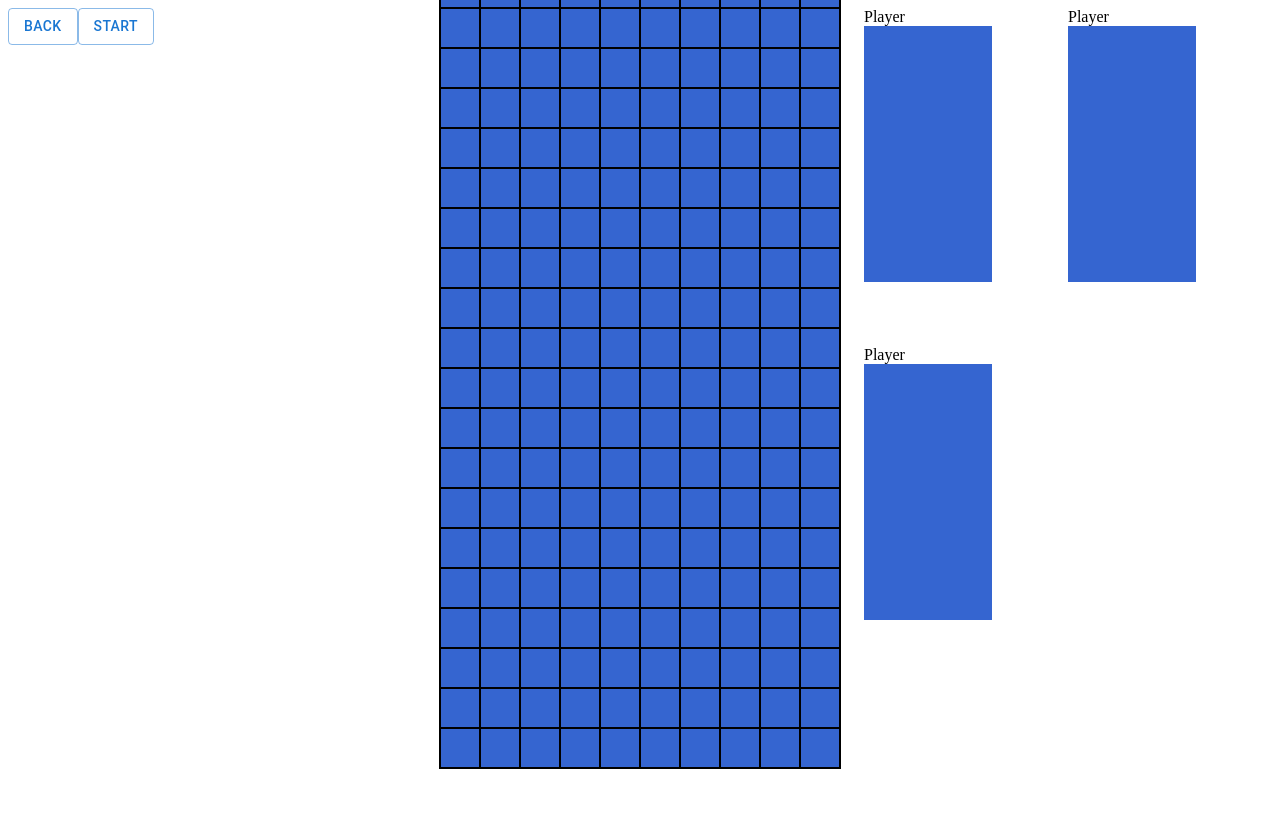
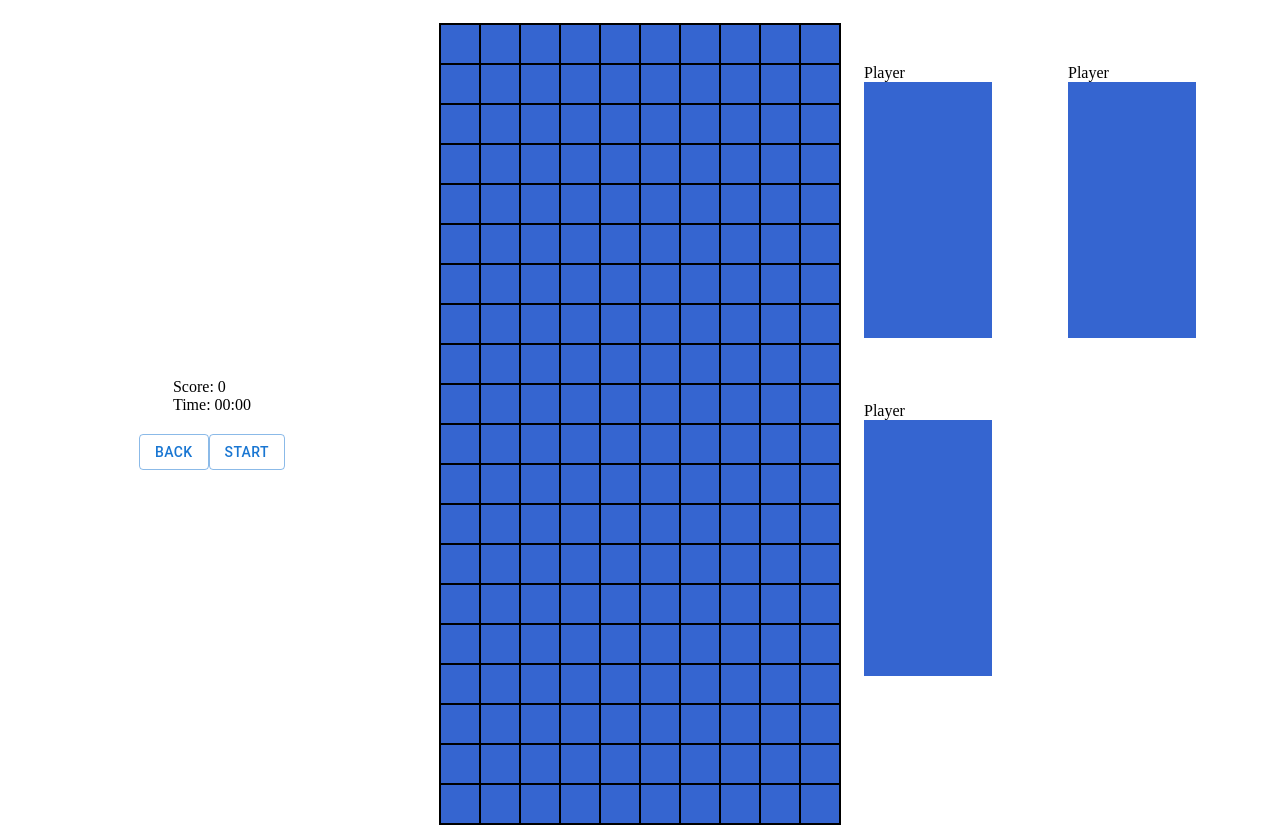
Before and after one commit to artainmo/red-tetris, a React app: page / in a window 1280 px wide. Before the commit the page ends 800 px from the top, so only its background shows below. Built offline with nearby package versions, Linux system fonts and the light colour scheme.

Commit message:
game: review game-menu section + add landPiece

```diff
--- a/src/client/components/Board.js
+++ b/src/client/components/Board.js
@@ -145,6 +145,14 @@ const Board = ({ isActive, setIsActive, socket, user, game, roomId }) =>
         }
     };
 
+    const landPiece = (newGrid, row, col) => {
+        while (canMove('down', pieceShape, row + 1, col)) {
+            cleanGrid(newGrid, row, col);
+            row++;
+        }
+        insertPiece(pieceShape, pieceDirection, row, col);
+    };
+
     const handleKeyDown = (event) => {
         const newGrid = [...grid];
         const [row, col] = piecePosition;
@@ -165,6 +173,8 @@ const Board = ({ isActive, setIsActive, socket, user, game, roomId }) =>
             cleanGrid(newGrid, row, col);
             setIndexDirection(indexDirection + 1);
             setPieceDirection(DIRECTIONS[indexDirection % 4]);
+        } else if (event.key === ' ') {
+            landPiece(newGrid, row, col);
         }
         setGrid(newGrid);
     };
@@ -250,10 +260,17 @@ const Board = ({ isActive, setIsActive, socket, user, game, roomId }) =>
     /* askNewPiece */
     useEffect(() => {
         console.log("here............................" , socket)
-        if (isActive && socket !== null) {
+//        if (isActive && socket !== null) {
+        if (isActive) {
             if (getNewPiece) {
                 console.log("asking for a new Piece " + roomId)
                 //askNewPiece(socket, roomId); // a modifier apres : on veut que la piece soit ajoutee a une liste cote server
+                setPieceLetter('I');
+                setPieceType('I');
+                setPieceDirection('up');
+                setIndexDirection(1);
+                setPiecePosition([0, 3]);
+                setGetNewPiece(false);
             }
         }
     }, [isActive, getNewPiece]);
@@ -266,8 +283,8 @@ const Board = ({ isActive, setIsActive, socket, user, game, roomId }) =>
         if (newPiece) {
             console.log("-------- new piece --------")
             //setPieceLetter(newPiece.type);
+            //setPieceType(newPiece.type);
             setPieceLetter('I');
-            //setPieceType(newPiece.type);
             setPieceType('I');
             setPieceDirection('up');
             setIndexDirection(1);
--- a/src/client/pages/Tetris.js
+++ b/src/client/pages/Tetris.js
@@ -87,6 +87,11 @@ const Tetris = ({user, game, setGame, setPage}) => {
   return (
     <div className="tetris">
       <div className="info-menu-section">
+        <div className="score-timer">
+          <div className="score">Score: 0</div>
+          <div className="timer">Time: 00:00</div>
+        </div>
+        <div className="buttons">
           <Button variant="outlined" onClick={()=>{setPage("SearchGame");}}>
             Back
           </Button>
@@ -104,6 +109,7 @@ const Tetris = ({user, game, setGame, setPage}) => {
               null
           }
         </div>
+      </div>
       <div className="board-section">
         <Board isActive={isActive} setIsActive={setIsActive} socket={socket} user={user} game={game} roomId={null} />
       </div>
--- a/src/client/style/tetris.css
+++ b/src/client/style/tetris.css
@@ -1,10 +1,15 @@
 .tetris {
     display: flex;
     flex-direction: row;
+    margin-top: 8vh;
 }
 
 .info-menu-section {
     flex: 1;
+    display: flex;
+    flex-direction: column;
+    justify-content: center;
+    align-items: center;
     height: 90vh;
 }
 
@@ -23,3 +28,7 @@
     flex-direction: column;
     overflow-y: scroll;
 }
+
+.buttons {
+    margin-top: 20px;
+}
```
Lines whose indentation alone changed are shown as unchanged.
